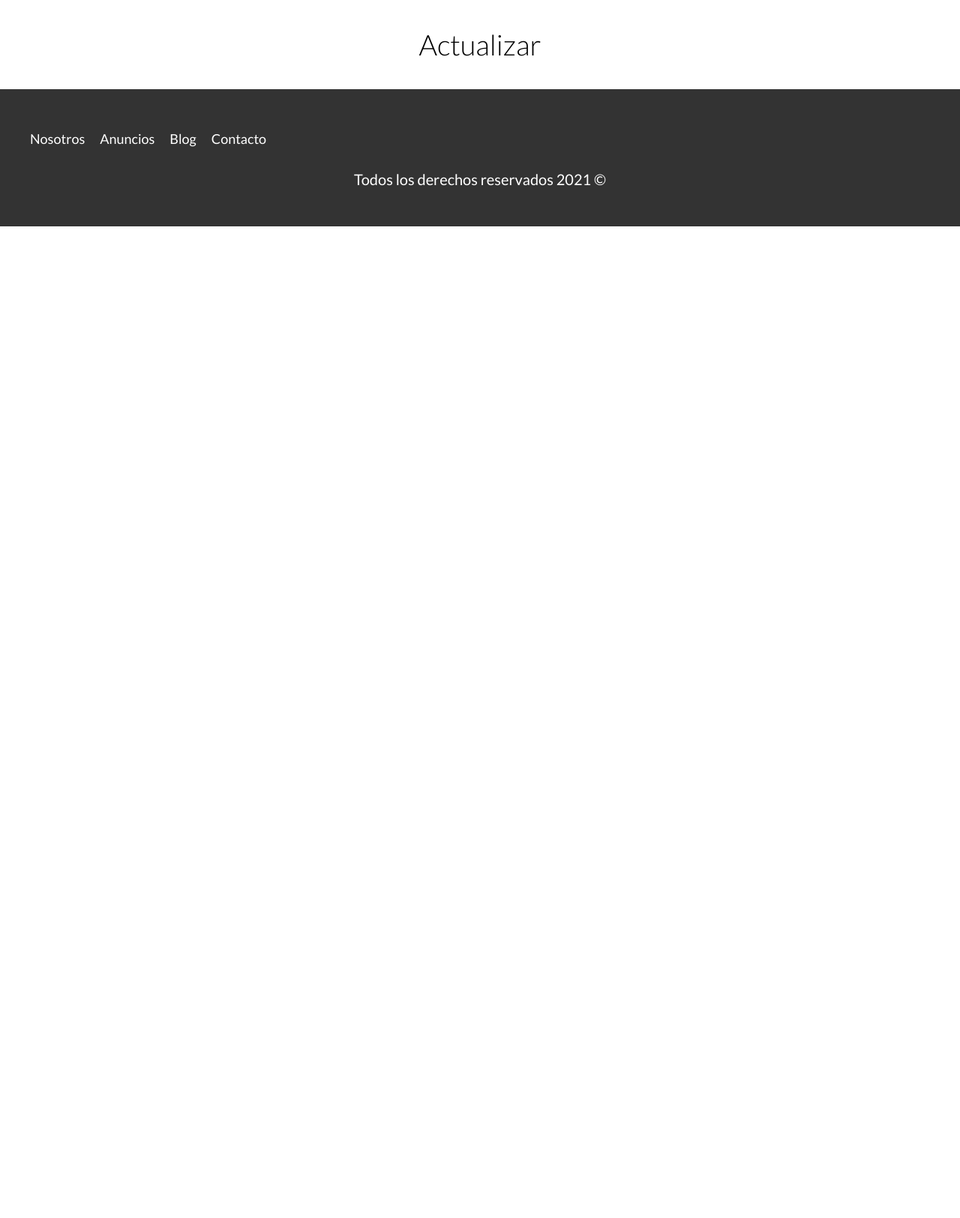
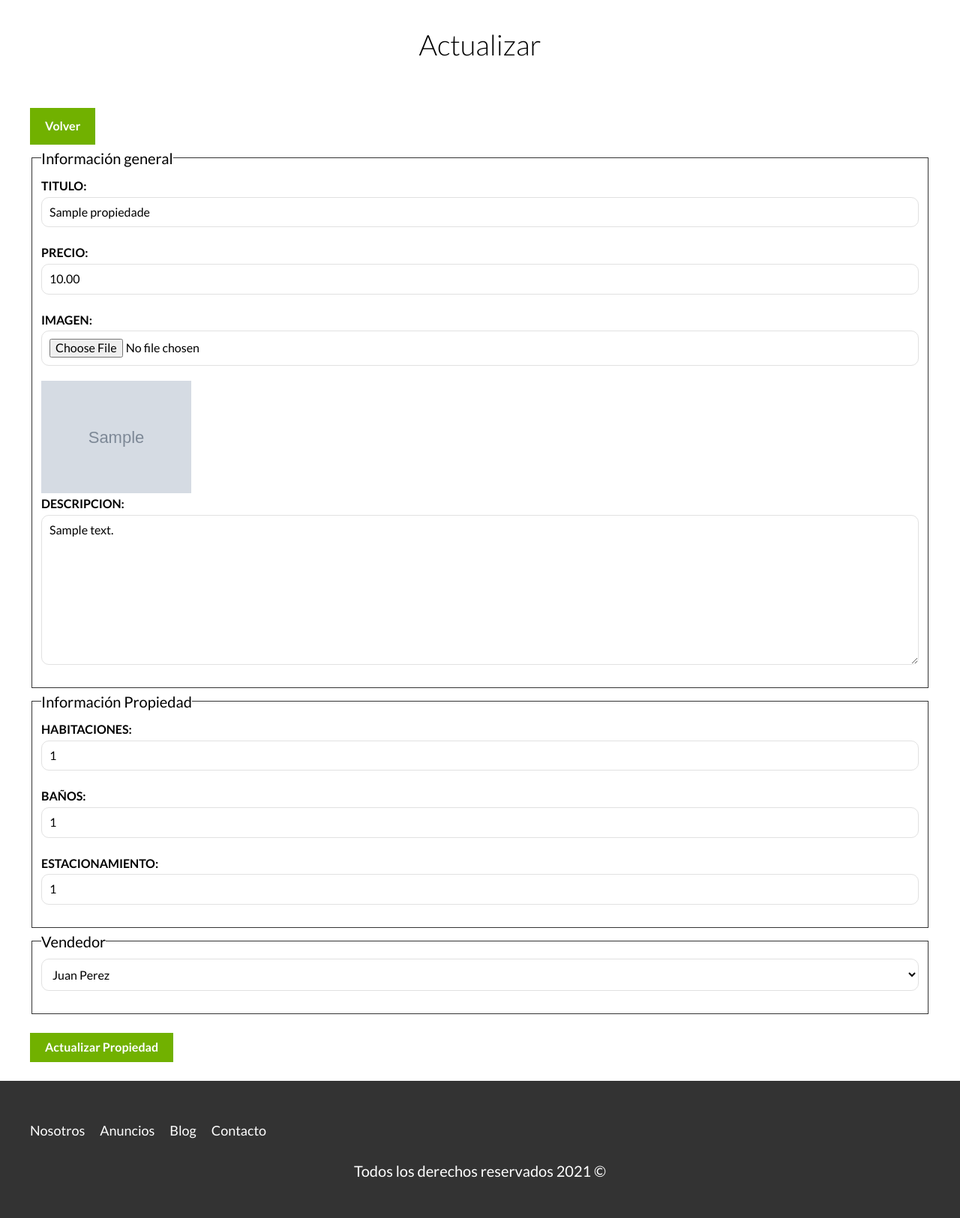
Before and after one commit to jlmonar17/bienes_raices, a PHP site: page /admin/propiedades/actualizar.php?id=1 in a window 1280 px wide. Shown: the part 162-1787 px from the top of the page at 75% size. Before the commit the page ends 464 px from the top, so only its background shows below. Run offline with PHP 8.4, Linux system fonts and the light colour scheme; data comes from the database, SQL or seed files in the repository; tables that the repository leaves empty hold one stand-in row (values such as "Sample post"); grey boxes marked "Sample" are stand-in pictures; style sheets or scripts are compiled from the project's sources; some libraries are stand-ins or nearby versions.

Commit message:
Implementación de actualización de propiedades.

```diff
--- a/admin/index.php
+++ b/admin/index.php
@@ -17,6 +17,8 @@
 
     <?php if (intval($resultado) === 1) : ?>
         <p class="alert exito">Anuncio creado correctamente</p>
+    <?php elseif (intval($resultado) === 2) : ?>
+        <p class="alert exito">Anuncio actualizado correctamente</p>
     <?php endif ?>
 
     <a href="propiedades/crear.php" class="boton boton-verde">Nueva propiedad</a>
@@ -38,12 +40,12 @@
                     <td><?php echo $propiedad["id"]; ?></td>
                     <td><?php echo $propiedad["titulo"]; ?></td>
                     <td>
-                        <img class="imagen-table" src="../imagenes/<?php echo $propiedad["imagen"]; ?>" alt="imagen propiedad">
+                        <img class="imagen-table" src="../imagenes/<?php echo $propiedad["imagen"]; ?>">
                     </td>
                     <td>$ <?php echo $propiedad["precio"]; ?></td>
                     <td>
                         <a href="#" class="boton-rojo-block">Eliminar</a>
-                        <a href="#" class="boton-amarillo-block">Actualizar</a>
+                        <a href="propiedades/actualizar.php?id=<?php echo  $propiedad["id"]; ?>" class="boton-amarillo-block">Actualizar</a>
                     </td>
                 </tr>
             <?php endwhile ?>
--- a/admin/propiedades/actualizar.php
+++ b/admin/propiedades/actualizar.php
@@ -1,10 +1,180 @@
 <?php
+
+// Validar el id.
+$id = $_GET["id"];
+$id = filter_var($id, FILTER_VALIDATE_INT);
+
+if (!$id) {
+    header("Location: ../index.php");
+}
+
+require "../../includes/config/database.php";
+$db = conectarDB();
+
 require "../../includes/funciones.php";
 incluirTemplate("header", false, "../../");
+
+// Obtengo los datos de la propiedad.
+$queryPropiedad = "SELECT * FROM propiedades WHERE id=${id}";
+$resultadoPropiedad = mysqli_query($db, $queryPropiedad);
+
+$propiedad = mysqli_fetch_assoc($resultadoPropiedad);
+
+// Data para el select de vendedores
+$queryVendedores = "SELECT * FROM vendedores";
+$vendedores = mysqli_query($db, $queryVendedores);
+
+$errores = [];
+
+$titulo = $propiedad["titulo"];
+$precio = $propiedad["precio"];
+$imagen = "";
+$descripcion = $propiedad["descripcion"];
+$habitaciones = $propiedad["habitaciones"];
+$wc = $propiedad["wc"];
+$estacionamiento = $propiedad["estacionamiento"];
+$vendedorId = $propiedad["vendedorId"];
+$fecha = date("Y/m/d");
+$imagenPropiedad = $propiedad["imagen"];
+
+if ($_SERVER["REQUEST_METHOD"] === "POST") {
+    $titulo = mysqli_real_escape_string($db, $_POST["titulo"]);
+    $precio = mysqli_real_escape_string($db, $_POST["precio"]);
+    $descripcion = mysqli_real_escape_string($db, $_POST["descripcion"]);
+    $habitaciones = mysqli_real_escape_string($db, $_POST["habitaciones"]);
+    $wc = mysqli_real_escape_string($db, $_POST["wc"]);
+    $estacionamiento = mysqli_real_escape_string($db, $_POST["estacionamiento"]);
+    $vendedorId = mysqli_real_escape_string($db, $_POST["vendedorId"]);
+
+    $imagen = $_FILES["imagen"];
+
+    // Validaciones
+    if (!$titulo) {
+        $errores[] = "El título es requerido";
+    }
+
+    if (!$precio) {
+        $errores[] = "El precio es requerido";
+    }
+
+    if (strlen($descripcion) < 50) {
+        $errores[] = "La descripcion es requerida y debe contener al menos 50 caracteres";
+    }
+
+    if (!$habitaciones) {
+        $errores[] = "Número de habitaciones requerido";
+    }
+
+    if (!$wc) {
+        $errores[] = "Número de baños requerido";
+    }
+
+    if (!$estacionamiento) {
+        $errores[] = "Número de estacionamientos requerido";
+    }
+
+    if (!$vendedorId) {
+        $errores[] = "Vendedor es requerido";
+    }
+
+    if ($imagen["size"] > 1000000) {
+        $errores[] = "La imagen es muy pesada";
+    }
+
+
+    if (empty($errores)) {
+        /* Subida de archivos */
+
+        /* Crear carpeta */
+        $carpetaImagenes = "../../imagenes/";
+
+        if (!is_dir($carpetaImagenes)) {
+            mkdir($carpetaImagenes);
+        }
+
+        $nombreImagen = "";
+
+        if ($imagen["name"]) {
+            /* Elimino imagen previa */
+            unlink($carpetaImagenes . $propiedad["imagen"]);
+
+            /* Genero nombre aleatorio */
+            $nombreImagen = md5(uniqid(rand(), true)) . ".jpg";
+
+            /* Subir archivo */
+            move_uploaded_file($imagen["tmp_name"], $carpetaImagenes . $nombreImagen);
+        } else {
+            $nombreImagen = $propiedad["imagen"];
+        }
+
+        $query = "UPDATE propiedades set titulo='$titulo', precio=$precio, imagen='$nombreImagen', descripcion='$descripcion', habitaciones=$habitaciones," .
+            "wc=$wc, estacionamiento=$estacionamiento, vendedorId=$vendedorId WHERE id=$id";
+
+        $resultado = mysqli_query($db, $query);
+
+        if ($resultado) {
+            header("Location: ../?resultado=2");
+        }
+    }
+}
 ?>
 
 <main class="contenedor seccion">
     <h1>Actualizar</h1>
+
+    <a href="../index.php" class="boton boton-verde">Volver</a>
+
+    <?php foreach ($errores as $error) : ?>
+        <div class="alert error">
+            <?php echo $error ?>
+        </div>
+    <?php endforeach ?>
+
+    <form class="formulario" method="POST" enctype="multipart/form-data">
+        <fieldset>
+            <legend>Información general</legend>
+
+            <label for="titulo">Titulo:</label>
+            <input type="text" id="titulo" name="titulo" placeholder="Titulo Propiedad" value="<?php echo $titulo ?>">
+
+            <label for="precio">Precio:</label>
+            <input type="number" id="precio" name="precio" placeholder="Precio propiedad" value="<?php echo $precio ?>">
+
+            <label for="imagen">Imagen:</label>
+            <input type="file" id="imagen" name="imagen" accept="image/jpeg, image/png">
+            <img src="../../imagenes/<?php echo $imagenPropiedad; ?>" class="imagen-small">
+
+            <label for="descripcion">Descripcion:</label>
+            <textarea id="descripcion" name="descripcion" placeholder="Descripción de la propiedad"><?php echo $descripcion ?></textarea>
+        </fieldset>
+
+        <fieldset>
+            <legend>Información Propiedad</legend>
+
+            <label for="habitaciones">Habitaciones:</label>
+            <input id="habitaciones" name="habitaciones" type="number" min="1" max="9" placeholder="Ej 3" value="<?php echo $habitaciones ?>">
+
+            <label for="wc">Baños:</label>
+            <input id="wc" type="number" name="wc" min="1" max="9" placeholder="Ej 3" value="<?php echo $wc ?>">
+
+            <label for="estacionamiento">Estacionamiento:</label>
+            <input id="estacionamiento" name="estacionamiento" type="number" min="1" max="9" placeholder="Ej 3" value="<?php echo $estacionamiento ?>">
+        </fieldset>
+
+        <fieldset>
+            <legend>Vendedor</legend>
+
+            <select name="vendedorId">
+                <option value="">-- Seleccione vendedor --</option>
+
+                <?php while ($vendedor = mysqli_fetch_assoc($vendedores)) : ?>
+                    <option value="<?php echo $vendedor["id"]; ?>" <?php echo $vendedorId === $vendedor["id"] ? "selected" : ""; ?>><?php echo $vendedor["nombre"] . " " . $vendedor["apellido"];  ?></option>
+                <?php endwhile ?>
+            </select>
+        </fieldset>
+
+        <input type="submit" value="Actualizar Propiedad" class="boton boton-verde">
+    </form>
 </main>
 
 <?php
--- a/src/scss/internas/_admin.scss
+++ b/src/scss/internas/_admin.scss
@@ -33,3 +33,7 @@
 .imagen-table {
     width: 10rem;
 }
+
+.imagen-small {
+    width: 20rem;
+}
```
